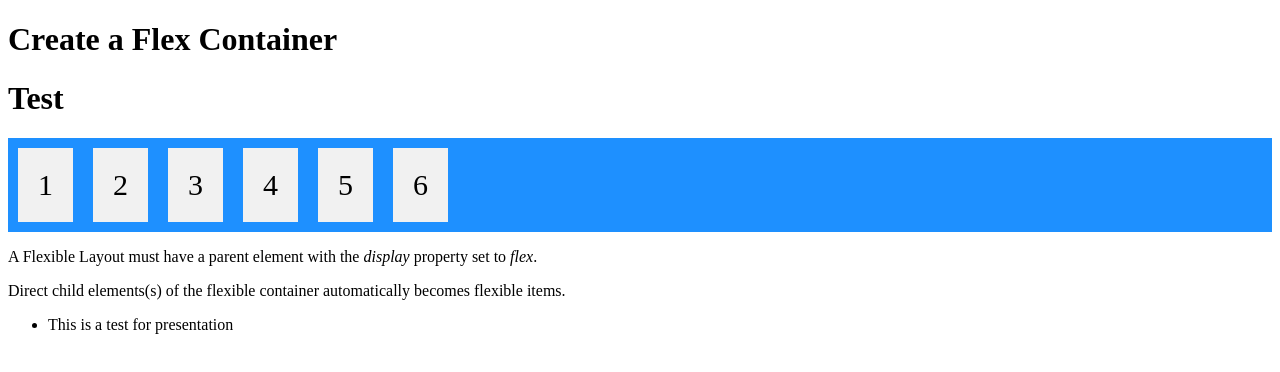
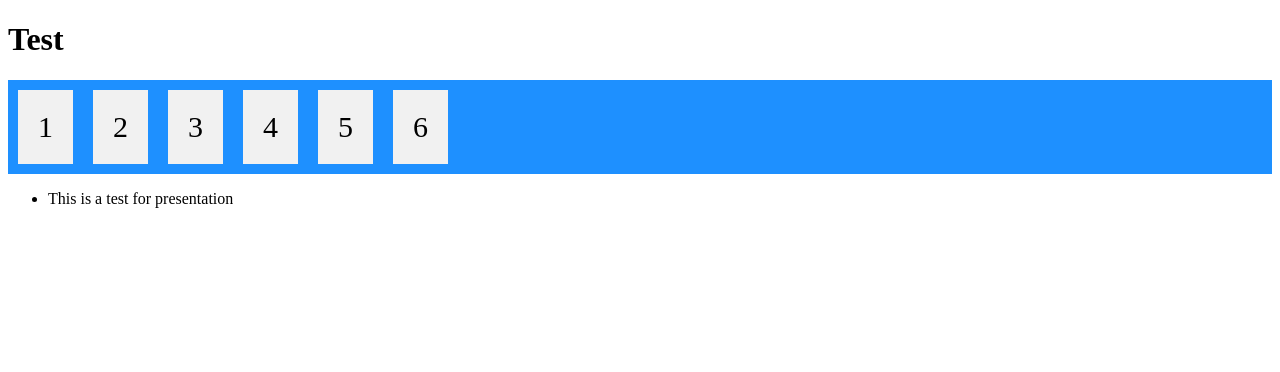
Before and after one commit to akgooljar070901/git_presentation1, a plain HTML site: page index.html in a window 1280 px wide. Drawn offline with Linux system fonts and the light colour scheme.

Commit message:
[Updated Index]

```diff
--- a/index.html
+++ b/index.html
@@ -7,7 +7,7 @@
 </head>
 <body>
 
-<h1>Create a Flex Container</h1>
+
 <h1>Test</h1>
 <div class="flex-container">
   <div>1</div>
@@ -18,9 +18,7 @@
   <div>6</div>
 </div>
 
-<p>A Flexible Layout must have a parent element with the <em>display</em> property set to <em>flex</em>.</p>
 
-<p>Direct child elements(s) of the flexible container automatically becomes flexible items.</p>
 <ul>
   <li>This is a test for presentation</li>
 </ul>
```
